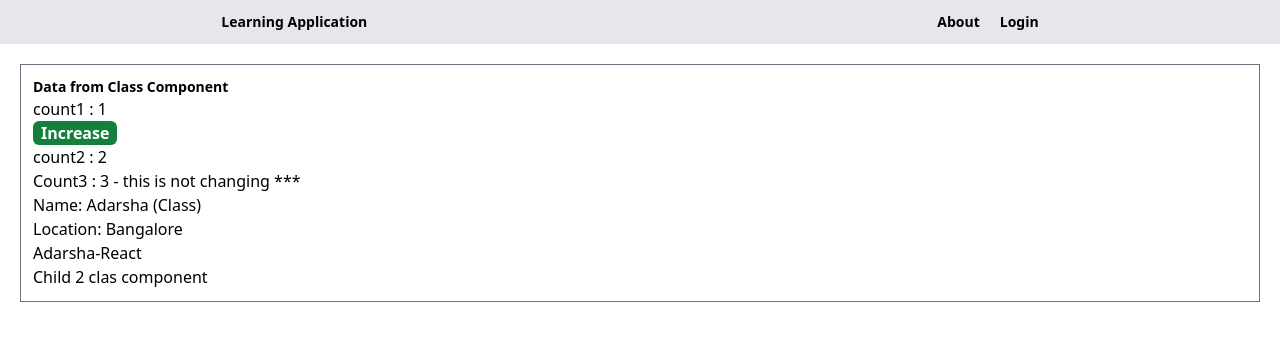
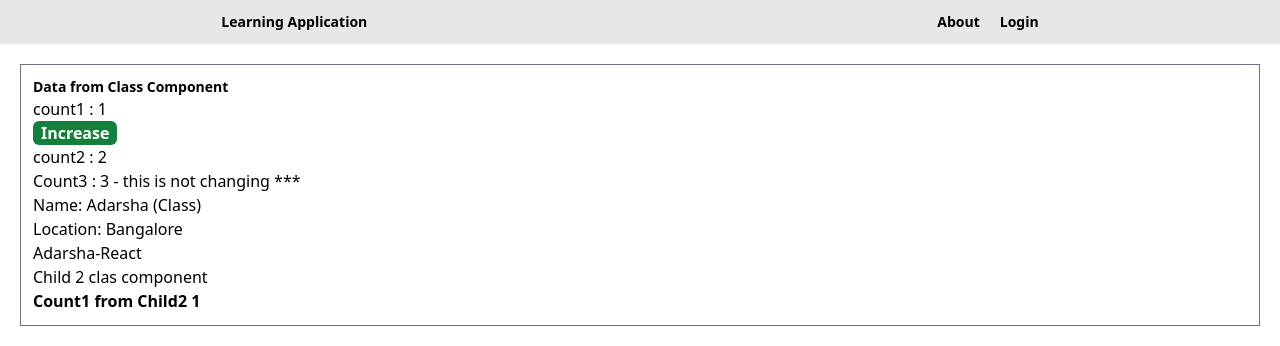
Before and after one commit to Adarsha-React/ReactTestProject, a React (Create React App) app: page / in a window 1280 px wide. Shown: the top 346 px of the page. Built offline with nearby package versions, Linux system fonts and the light colour scheme.

Commit message:
How render works b/w child component

```diff
--- a/src/components/UserClass.js
+++ b/src/components/UserClass.js
@@ -48,7 +48,7 @@ class UserClass extends React.Component {
         <h1>Location: {location}</h1>
         <h1>Adarsha-React</h1>
 
-        <UserClass2 />
+        <UserClass2 count1={count1} />
       </div>
     );
   }
--- a/src/components/UserClass2.js
+++ b/src/components/UserClass2.js
@@ -10,10 +10,13 @@ class UserClass2 extends React.Component {
   }
 
   render() {
+    const { count1 } = this.props;
+
     console.log("Child2 render");
     return (
       <div>
         <h1>Child 2 clas component</h1>
+        <h1 className="font-bold"> Count1 from Child2 {count1}</h1>
       </div>
     );
   }
```
